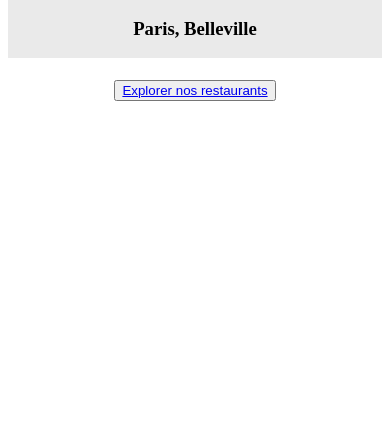
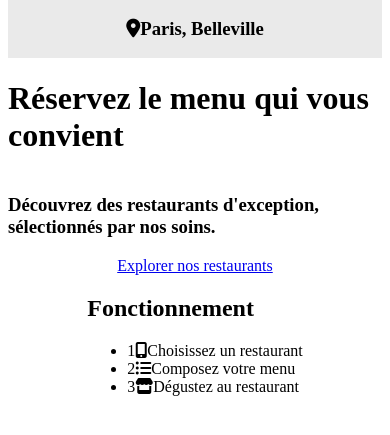
Before and after one commit to khalan1789/OhMyFood, a website: page acceuil.html in a window 390 px wide. Shown: the part 29-464 px from the top of the page. Drawn offline with Linux system fonts and the light colour scheme.

Commit message:
fin header en version mobile

```diff
--- a/acceuil.html
+++ b/acceuil.html
@@ -6,20 +6,49 @@
     <meta http-equiv="X-UA-Compatible" content="ie=edge" />
     <link rel="stylesheet" type="text/css" href="css/style_accueil.css" />
     <title>Accueil Oh my food</title>
+    <link rel="preconnect" href="https://fonts.gstatic.com" />
+    <link
+      href="https://fonts.googleapis.com/css2?family=Roboto&display=swap"
+      rel="stylesheet"
+    />
+    <script
+      src="https://kit.fontawesome.com/77c889fc12.js"
+      crossorigin="anonymous"
+    ></script>
   </head>
-</html>
+
   <body>
     <div class="container">
       <header>
         <div class="logo">
           <img src="images/logo/ohmyfood.png" alt="logo site" />
         </div>
-      <div class="localisation"><h3>Paris, Belleville</h3></div>
-      <div class="Presentation">
-        <h1></h1>
-        <h1></h1>
-        <button><a href="#restaurants">Explorer nos restaurants</a></button>
+        <div class="localisation">
+          <h3><i class="fas fa-map-marker-alt"></i>Paris, Belleville</h3>
         </div>
+        <div class="presentation">
+          <h1>Réservez le menu qui vous convient</h1>
+          <h3>
+            Découvrez des restaurants d'exception, sélectionnés par nos soins.
+          </h3>
+          <a class="btn" href="#restaurants">Explorer nos restaurants</a>
+        </div>
+        <nav>
+          <h1>Fonctionnement</h1>
+          <ul>
+            <li>
+              <span>1</span><i class="fas fa-mobile-alt"></i>Choisissez un
+              restaurant
+            </li>
+            <li>
+              <span>2</span><i class="fas fa-list-ul"></i>Composez votre menu
+            </li>
+            <li>
+              <span>3</span><i class="fas fa-store"></i>Dégustez au restaurant
+            </li>
+          </ul>
+        </nav>
       </header>
     </div>
   </body>
+</html>
--- a/scss/style_accueil.scss
+++ b/scss/style_accueil.scss
@@ -1,3 +1,15 @@
+@import "variables.scss";
+@import "mixin.scss";
+
+@font-face {
+  font-family: "Roboto", sans-serif;
+}
+
+body {
+  margin: 0;
+  font-family: "Roboto", sans-serif;
+}
+
 header {
   display: flex;
   flex-direction: column;
@@ -6,14 +18,31 @@ header {
 
 .logo {
   width: 100%;
-  text-align: center;
+  height: 63px;
+  display: flex;
+  align-items: center;
+  justify-content: center;
+  z-index: 1;
+  box-shadow: 0px 1px 3px 2px #cecece;
+  img {
+    height: 1.5vh;
+  }
 }
 
 .localisation {
   width: 100%;
+  height: 50px;
   text-align: center;
   background-color: #eaeaea;
-  border-top: solid 2px #cecece;
+  z-index: 0;
+
+  h3 {
+    margin-top: 15px;
+    font-size: 1em;
+    i {
+      margin-right: 16px;
+    }
+  }
 }
 
 .presentation {
@@ -21,4 +50,70 @@ header {
   flex-direction: column;
   align-items: center;
   width: 100%;
+  height: 237px;
+  text-align: center;
+  background-color: $background-color;
+  padding-top: 30px;
+  padding-bottom: 40px;
+  a {
+    @include button;
+  }
+  h1 {
+    width: 61%;
+    font-size: 1.3vh;
+  }
+  h3 {
+    margin-top: 0;
+    width: 81%;
+    font-weight: 100;
+    font-size: 0.9vh;
+    margin-bottom: 30px;
+  }
 }
+
+nav {
+  width: 90%;
+  height: 440px;
+  h1 {
+    margin-top: 50px;
+    margin-bottom: 30px;
+  }
+  ul {
+    padding: 0;
+    li {
+      list-style-type: none;
+      padding-left: 0;
+      height: 75px;
+      display: flex;
+      align-items: center;
+      background-color: $background-color;
+      margin-bottom: 22px;
+      margin-left: 8%;
+      margin-right: 5%;
+      border: 2px solid transparent;
+      box-shadow: 2px 3px 5px 4px #efefef;
+      border-radius: 35px;
+      position: relative;
+    }
+    span {
+      display: inline-flex;
+      width: 25px;
+      height: 25px;
+      background-color: $color-primary;
+      border-radius: 50%;
+      align-items: center;
+      justify-content: center;
+      color: white;
+      position: absolute;
+      left: -0.92vh;
+    }
+    i {
+      margin-left: 30px;
+      margin-right: 20px;
+      font-size: 1vh;
+    }
+    .fa-store {
+      color: $color-primary;
+    }
+  }
+}
```
Also changed, not shown: package.json (added, +19 -0 lines). Lines whose indentation alone changed are shown as unchanged.
